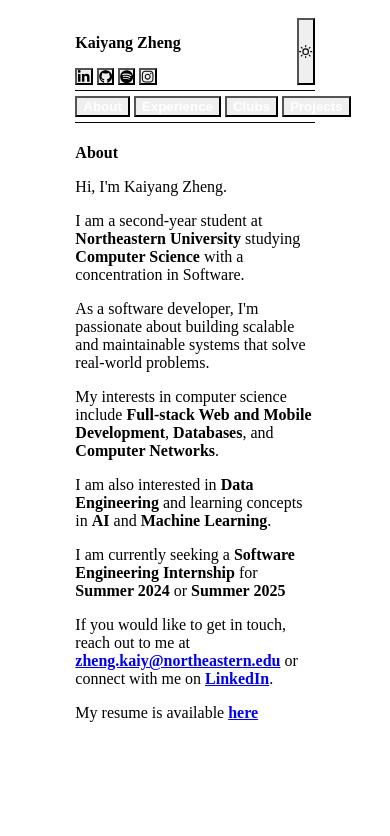
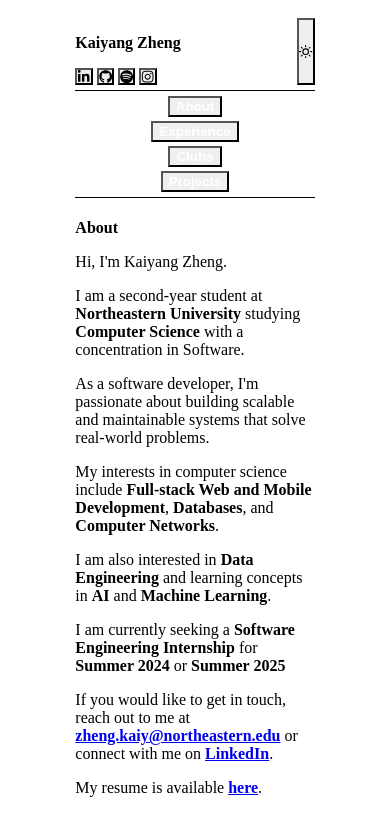
Before and after one commit to kaiyangzheng/personal-site, a Gatsby site: page / in a window 390 px wide. Built offline with nearby package versions, Linux system fonts and the light colour scheme; Gatsby itself is replaced by a stand-in of ours.

Commit message:
fix resume and add responsiveness

```diff
--- a/package.json
+++ b/package.json
@@ -28,7 +28,8 @@
     "gatsby-plugin-google-gtag": "^5.13.1",
     "react": "^18.2.0",
     "react-dom": "^18.2.0",
-    "react-icons": "^5.0.1"
+    "react-icons": "^5.0.1",
+    "usehooks-ts": "^3.0.2"
   },
   "devDependencies": {
     "@types/node": "^20.11.19",
--- a/src/components/Layout.tsx
+++ b/src/components/Layout.tsx
@@ -1,16 +1,12 @@
 import * as React from "react";
-import { Box, Flex, HStack } from "@chakra-ui/react";
-import useWindowDimensions from "../hooks/useDimensions";
+import { Flex } from "@chakra-ui/react";
+import { useMediaQuery } from "usehooks-ts";
 
 const Layout = ({ children }: { children: React.ReactNode }) => {
+  const isMobile = useMediaQuery("(max-width: 768px)");
   return (
     <>
-      <Flex
-        maxWidth={["100%", "80%"]}
-        mx="auto"
-        justifyContent="center"
-        flexDir={"column"}
-      >
+      <Flex maxWidth="80%" mx="auto" justifyContent="center" flexDir={"column"}>
         {children}
       </Flex>
     </>
--- a/src/components/ResumeNav.tsx
+++ b/src/components/ResumeNav.tsx
@@ -1,7 +1,8 @@
-import { Flex, HStack } from "@chakra-ui/react";
+import { Flex, HStack, VStack } from "@chakra-ui/react";
 import React from "react";
 import Divider from "./Divider";
 import LinkButton from "./LinkButton";
+import { useMediaQuery } from "usehooks-ts";
 
 const ResumeNav = ({
   location,
@@ -10,11 +11,12 @@ const ResumeNav = ({
   location: string;
   setLocation: React.Dispatch<React.SetStateAction<string>>;
 }) => {
+  const isMobile = useMediaQuery("(max-width: 600px)");
   const tabs = ["About", "Experience", "Clubs", "Projects"];
   return (
     <>
-      <Flex justifyContent="space-between" width={["100%", "80%"]} mx="auto">
-        <HStack spacing={4}>
+      {!isMobile ? (
+        <HStack spacing={4} width={["100%", "80%"]} mx="auto">
           {tabs.map((tab) => (
             <LinkButton
               name={tab}
@@ -23,7 +25,19 @@ const ResumeNav = ({
             />
           ))}
         </HStack>
-      </Flex>
+      ) : (
+        <Flex width="100%" justifyContent="center">
+          <VStack spacing={4}>
+            {tabs.map((tab) => (
+              <LinkButton
+                name={tab}
+                location={location}
+                setLocation={setLocation}
+              />
+            ))}
+          </VStack>
+        </Flex>
+      )}
       <Divider />
     </>
   );
--- a/src/components/sections/About.tsx
+++ b/src/components/sections/About.tsx
@@ -38,28 +38,25 @@ export default function About() {
           </Text>
           <Text fontSize="l">
             If you would like to get in touch, reach out to me at{" "}
-            <Link href="mailto:zheng.kaiy@northeastern.edu">
+            <Link href="mailto:zheng.kaiy@northeastern.edu" isExternal>
               <b>zheng.kaiy@northeastern.edu</b>
             </Link>{" "}
             or connect with me on{" "}
-            <Link href="https://www.linkedin.com/in/kaiyang-zheng/">
+            <Link href="https://www.linkedin.com/in/kaiyang-zheng/" isExternal>
               <b>LinkedIn</b>
             </Link>
             .
           </Text>
         </Box>
         <Box mt={5}>
-          <Text fontSize="l">
-            My resume is available{" "}
-            <Link
-              href={
-                "https://s3.amazonaws.com/symp.csm.usprod/northeastern/files/f95/f95aba92ec05d5786fe4f7e58948127c.pdf?X-Amz-Content-Sha256=UNSIGNED-PAYLOAD&X-Amz-Algorithm=AWS4-HMAC-SHA256&X-Amz-Credential=AKIAID3RBESXBCESHUGA%2F20240321%2Fus-east-1%2Fs3%2Faws4_request&X-Amz-Date=20240321T040918Z&X-Amz-SignedHeaders=host&X-Amz-Expires=3600&X-Amz-Signature=bc4c763db1fb2832f9ae2fd75b4610ce6dd08682590bbf8e742cf9777cc54236"
-              }
-              target="_blank"
-            >
-              <b>here</b>
-            </Link>
-          </Text>
+          My resume is available{" "}
+          <Link
+            href="https://drive.google.com/file/d/1AWzNBFfPOUe-n2cLDOsH92OFw_-b4Aq_/view?usp=sharing"
+            isExternal
+          >
+            <b>here</b>
+          </Link>
+          .
         </Box>
       </SectionLayout>
     </>
```
Also changed, not shown: 1 other file.
